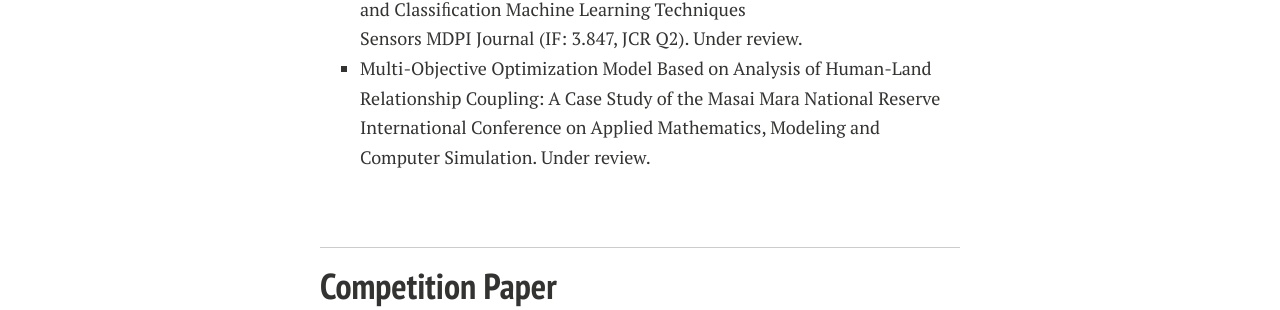
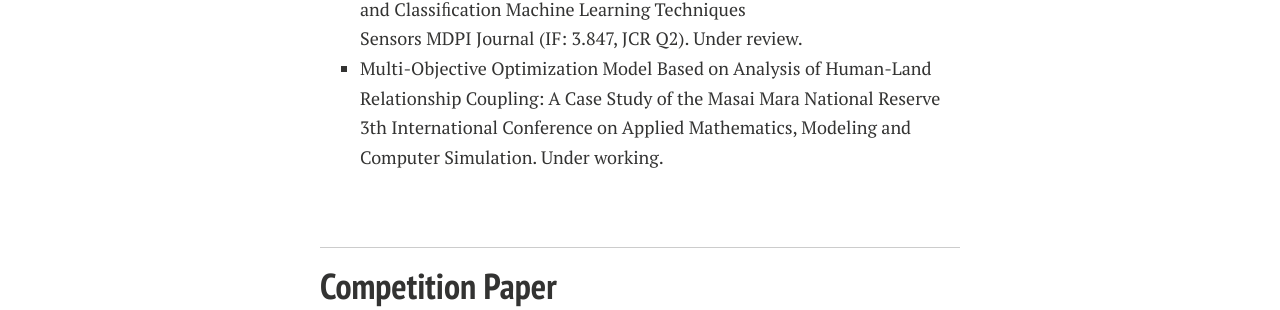
Before and after one commit to GuangLun2000/GuangLun2000.github.io, a Jekyll site: the page built from publications.md, in a window 1280 px wide. Shown: the part 876-1186 px from the top of the page. Built offline with Jekyll 4.4.1, drawn with Linux system fonts in a browser that asks for light colours; nearby versions of some CDN libraries; comment, search, counter and statistics services are not loaded; a style sheet for code colours, icons or effects is not loaded.

Commit message:
Update publications.md

```diff
--- a/publications.md
+++ b/publications.md
@@ -18,7 +18,7 @@ Lastest Update: 11st Aug 2023&nbsp;  [中文 (Chinese Version)](https://caihanli
 
 - BLEGuard: Hybrid Detection Mechanism for Spoofing Attacks in Bluetooth Low Energy Networks (Student Abstract)<br>AAAI Conference on Artificial Intelligence (AAAI 2024, CCF-A). Under review.
 - Detecting Multiple-mix-attack in IoT Networks through Reconstruction and Classiﬁcation Machine Learning Techniques<br>Sensors MDPI Journal (IF: 3.847, JCR Q2). Under review.
-- Multi-Objective Optimization Model Based on Analysis of Human-Land Relationship Coupling: A Case Study of the Masai Mara National Reserve<br>International Conference on Applied Mathematics, Modeling and Computer Simulation. Under review.
+- Multi-Objective Optimization Model Based on Analysis of Human-Land Relationship Coupling: A Case Study of the Masai Mara National Reserve<br>3th International Conference on Applied Mathematics, Modeling and Computer Simulation. Under working.
 
 <br>
 
```
